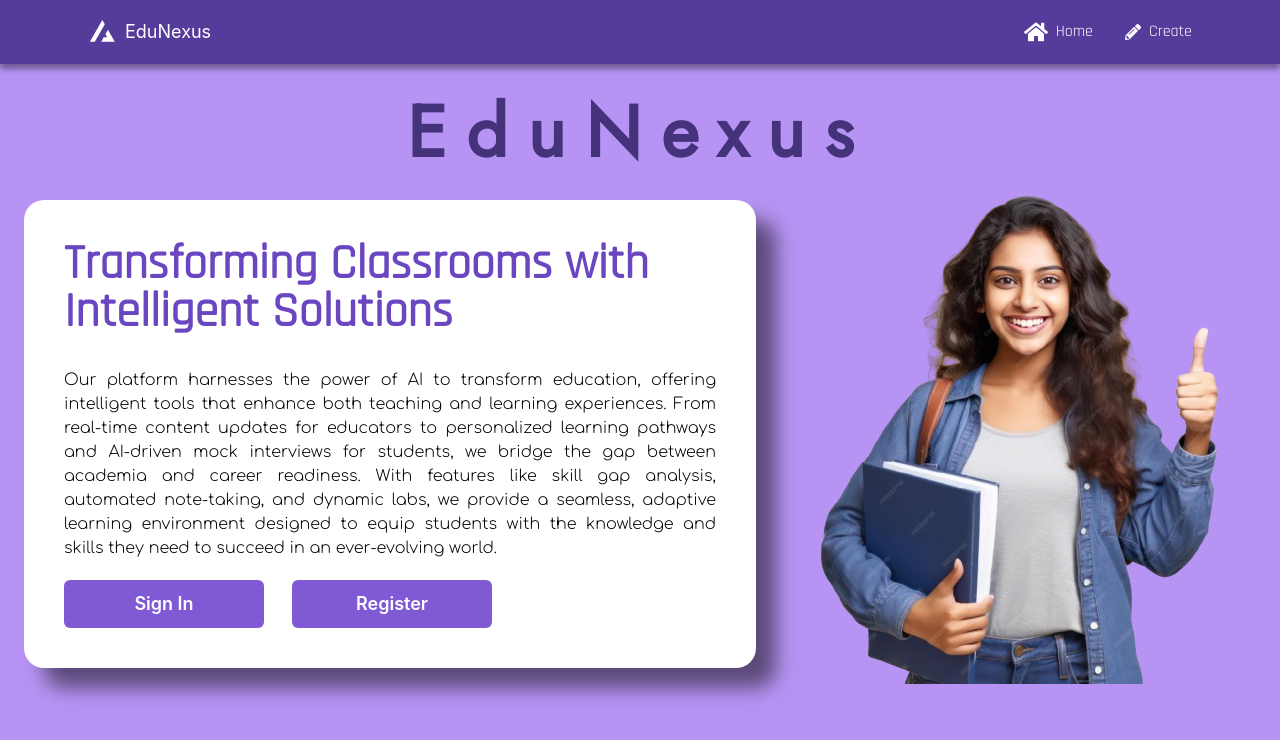
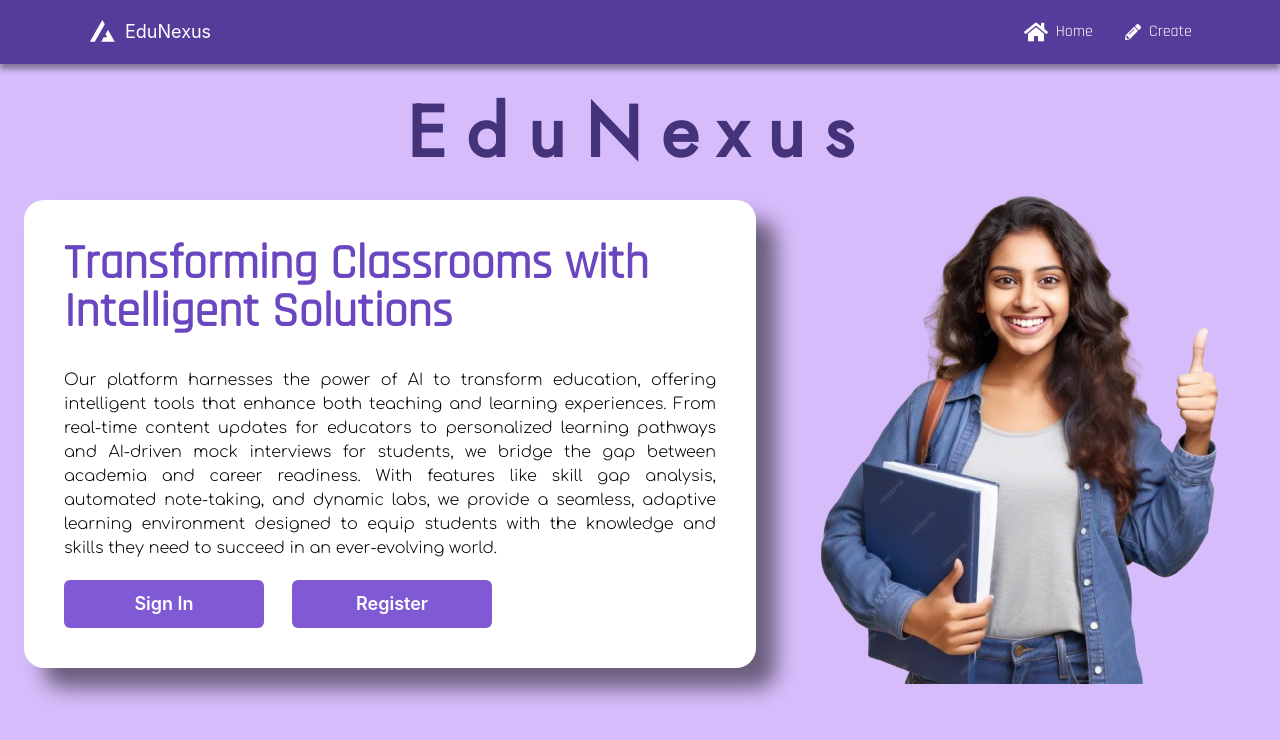
Before and after one commit to haadirakhangi/Edunexus, a React (Vite) app: page / in a window 1280 px wide. Shown: the top 740 px of the page. Built offline with nearby package versions, Linux system fonts and the light colour scheme.

Commit message:
minor color changes

```diff
--- a/src/pages/Landing.tsx
+++ b/src/pages/Landing.tsx
@@ -3,7 +3,7 @@ import { Navbar } from '../components/navbar';
 
 export default function LandingPage() {
   return (
-    <Box bg={"purple.300"} minHeight={'100vh'}> {/* Change to minHeight for better responsiveness */}
+    <Box bg={"purple.200"} minHeight={'100vh'}> {/* Change to minHeight for better responsiveness */}
       <Navbar />
       <VStack spacing={4} align="center" py={5} px={4}> {/* Add padding for smaller screens */}
         <Box textAlign="center" mt={3}>
--- a/src/pages/teacher/create.tsx
+++ b/src/pages/teacher/create.tsx
@@ -152,12 +152,12 @@ const Create = () => {
           </Flex>
         </>
       ) : (
-        <Box bg="purple.300" minHeight={'100vh'} minWidth={'100vw'}>
+        <Box bg="purple.200" minHeight={'100vh'} minWidth={'100vw'}>
           <Navbar />
           <Box width={'full'} display="flex" alignItems="center" justifyContent="center" p={10}>
             <Box maxWidth="5xl" bg="white" width="100%" p={10} borderWidth={1} borderRadius="xl" boxShadow="lg">
               <Center>
-                <Text className='main-heading' fontSize={"5xl"} mb={6}>
+                <Text className='main-heading' fontSize={"5xl"} mb={6} color={"purple.600"}>
                   <b>Generate Course</b>
                 </Text>
               </Center>
```
